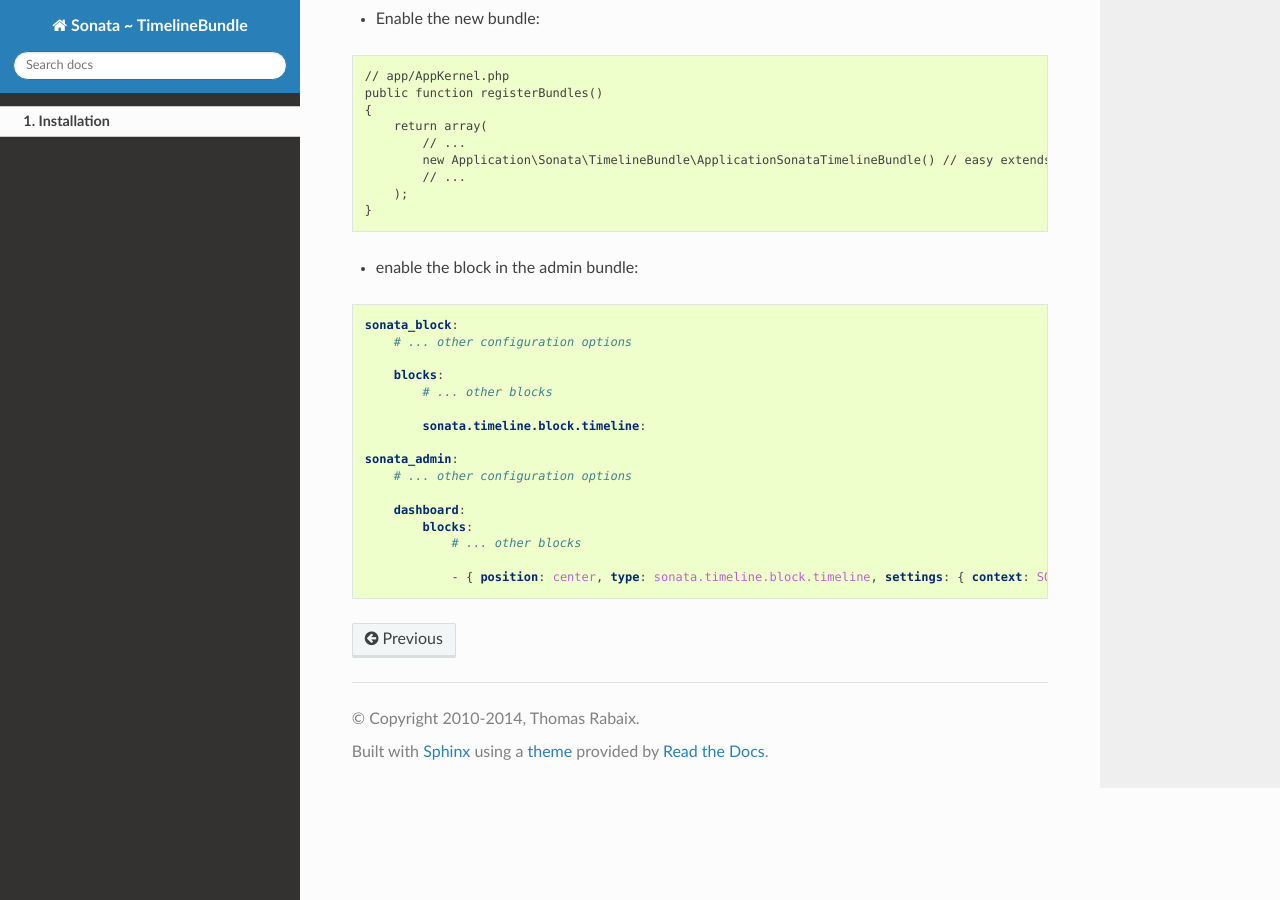
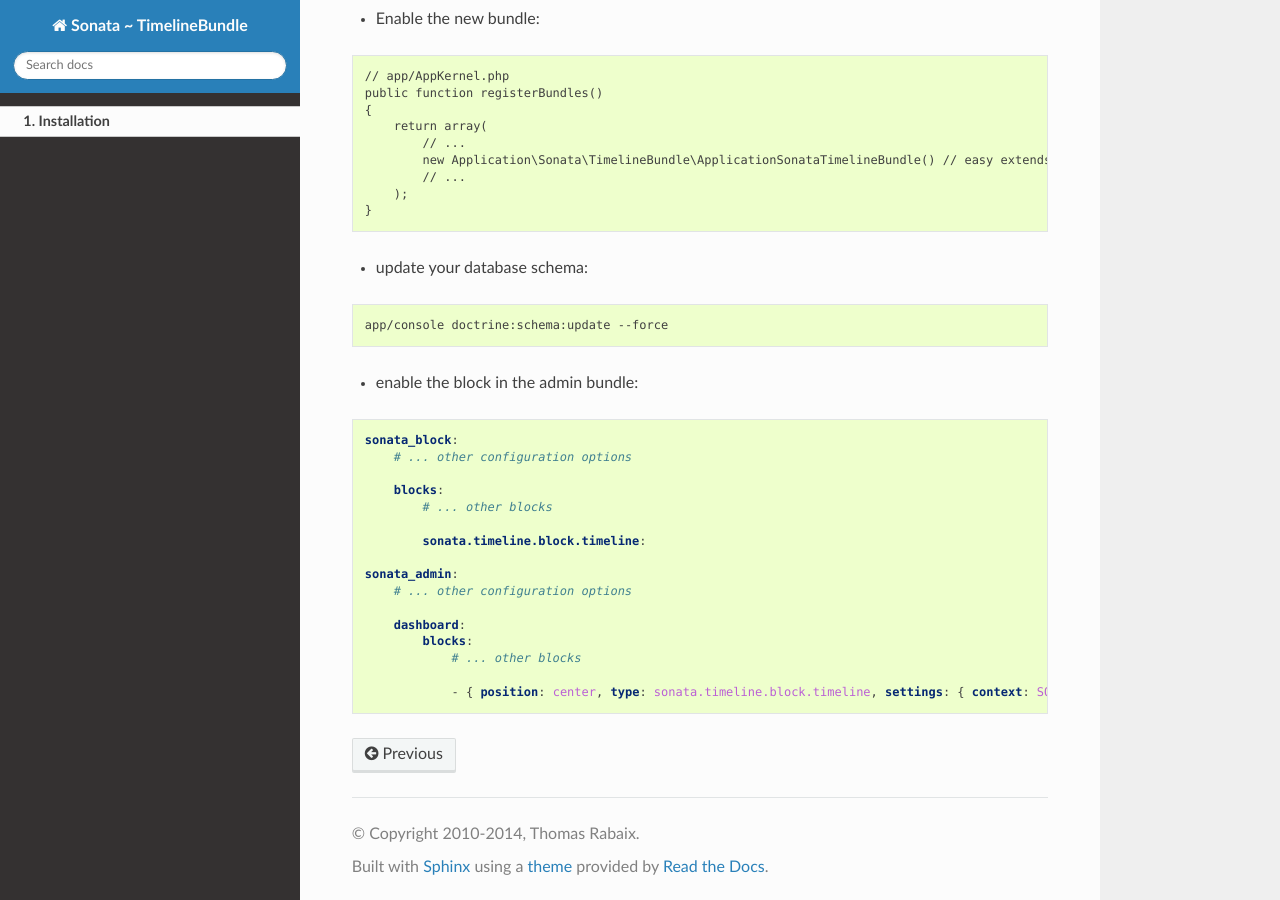
Before and after one commit to sonata-project/SonataTimelineBundle, a Sphinx documentation site: the page built from Resources/doc/reference/installation.rst, in a window 1280 px wide and 900 px high, scrolled down 1468 px. Built offline with Sphinx 7.4.7 and the Read the Docs theme 2.0.0, drawn with Linux system fonts in a browser that asks for light colours.

Commit message:
added step to update your schema

```diff
--- a/Resources/doc/reference/installation.rst
+++ b/Resources/doc/reference/installation.rst
@@ -92,6 +92,12 @@ Installation
         );
     }
 
+* update your database schema:
+
+.. code-block:: bash
+
+    app/console doctrine:schema:update --force
+
 
 * enable the block in the admin bundle:
 
```
